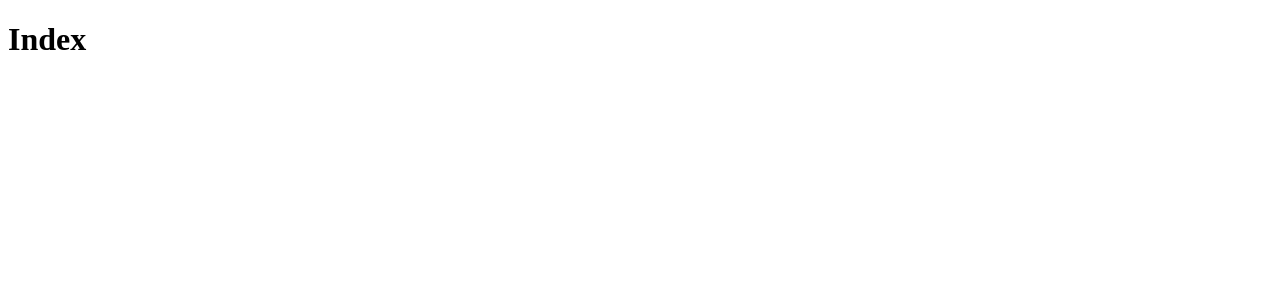
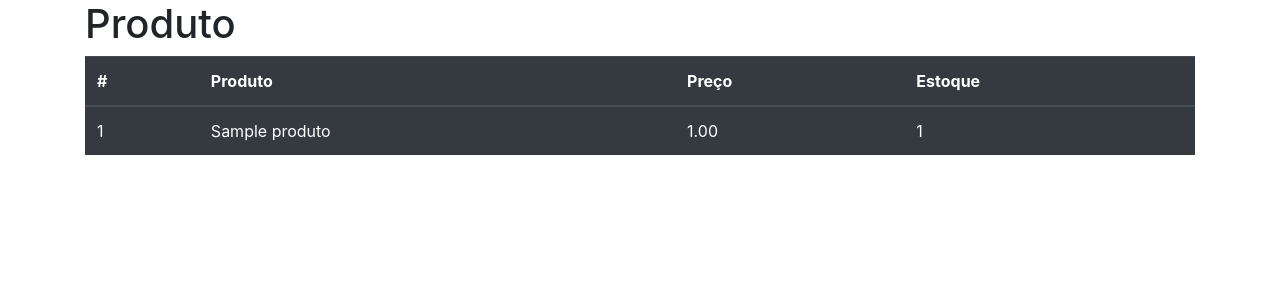
Before and after one commit to Hdlara/projeto_django_2, a Django app: page / in a window 1280 px wide. Before the commit the part shown is almost empty. Shown: the top 300 px of the page. Run offline with Django 3.2, Linux system fonts and the light colour scheme; tables that the repository leaves empty hold one stand-in row (values such as "Sample post"); grey boxes marked "Sample" are stand-in pictures; some libraries are stand-ins or nearby versions.

Commit message:
created and configured in an index of the page to show the products

```diff
--- /dev/null
+++ b/core/static/css/styles.css
@@ -0,0 +1,3 @@
+a {
+    color: #fff;
+}
--- a/core/templates/index.html
+++ b/core/templates/index.html
@@ -1,10 +1,54 @@
+{% load bootstrap4 %}
+{% load static %}
 <!DOCTYPE html>
 <html lang="pt-br">
 <head>
     <meta charset="UTF-8">
     <title>Index</title>
+    {% bootstrap_css %}
+    <link href="{% static 'css/styles.css' %}" rel="stylesheet">
 </head>
 <body>
-    <h1>Index</h1>
+
+    <div class="container">
+        <h1>Produto</h1>
+
+        <table class="table table-dark">
+            <thead>
+                <tr>
+                    <th scope="col">#</th>
+                    <th scope="col">Produto</th>
+                    <th scope="col">Preço</th>
+                    <th scope="col">Estoque</th>
+                </tr>
+            </thead>
+            <tbody>
+                {% for produto in produtos %}
+                    <tr>
+                        <td scope="row">{{ produto.id }}</td>
+                        <td scope="row"><a href="#modal{{produto.id}}"data-toggle="modal">{{ produto.nome }}</a></td>
+                        <td scope="row">{{ produto.preco }}</td>
+                        <td scope="row">{{ produto.estoque }}</td>
+                    </tr>
+                    <div class="modal fade bd-example-modal-lg show" id="modal{{produto.id}}" role="dialog">
+                        <div modal="modal-dialog">
+                            <div class="modal-content">
+                                <div class="modal-header">
+                                    <button type="button" class="close" data-dismiss="modal">
+                                        <span aria-hidden="true">&times;</span>
+                                    </button>
+                                </div>
+                                <div class="modal-body" id="dynamic-content">
+                                    <img src="{{ produto.imagem.url }}" class="img-fluid" alt="{{ produto.nome }}"/>
+                                </div>
+                            </div>
+                        </div>
+                    </div>
+                {% endfor %}
+            </tbody>
+
+        </table>
+    </div>
+
 </body>
 </html>
--- a/core/views.py
+++ b/core/views.py
@@ -2,9 +2,13 @@ from django.shortcuts import render
 from django.contrib import messages
 
 from .forms import ContatoForm, ProdutoModelForm
+from .models import Produto
 
 def index(request):
-    return render(request, 'index.html')
+    context = {
+        'produtos': Produto.objects.all()
+    }
+    return render(request, 'index.html', context)
 
 def contato(request):
     form = ContatoForm(request.POST or None)
--- a/meuprojetopessoal/settings.py
+++ b/meuprojetopessoal/settings.py
@@ -128,7 +128,7 @@ USE_TZ = True
 
 STATIC_URL = '/static/'
 STATIC_ROOT = os.path.join(BASE_DIR, 'staticfiles')
-MEDIA_URL = 'media/'
+MEDIA_URL = '/media/'
 MEDIA_ROOT = os.path.join(BASE_DIR, 'media')
 
 # Default primary key field type
```
